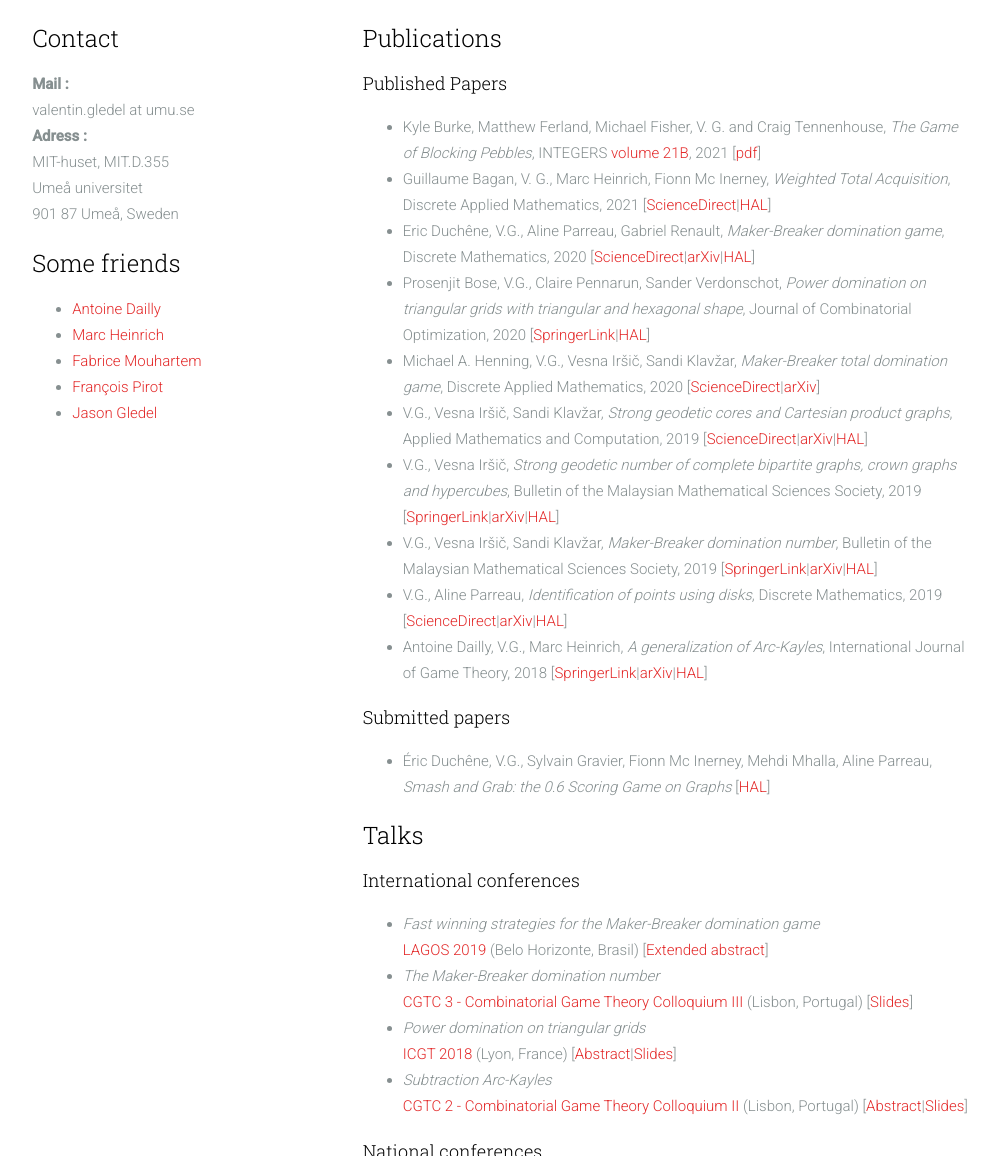
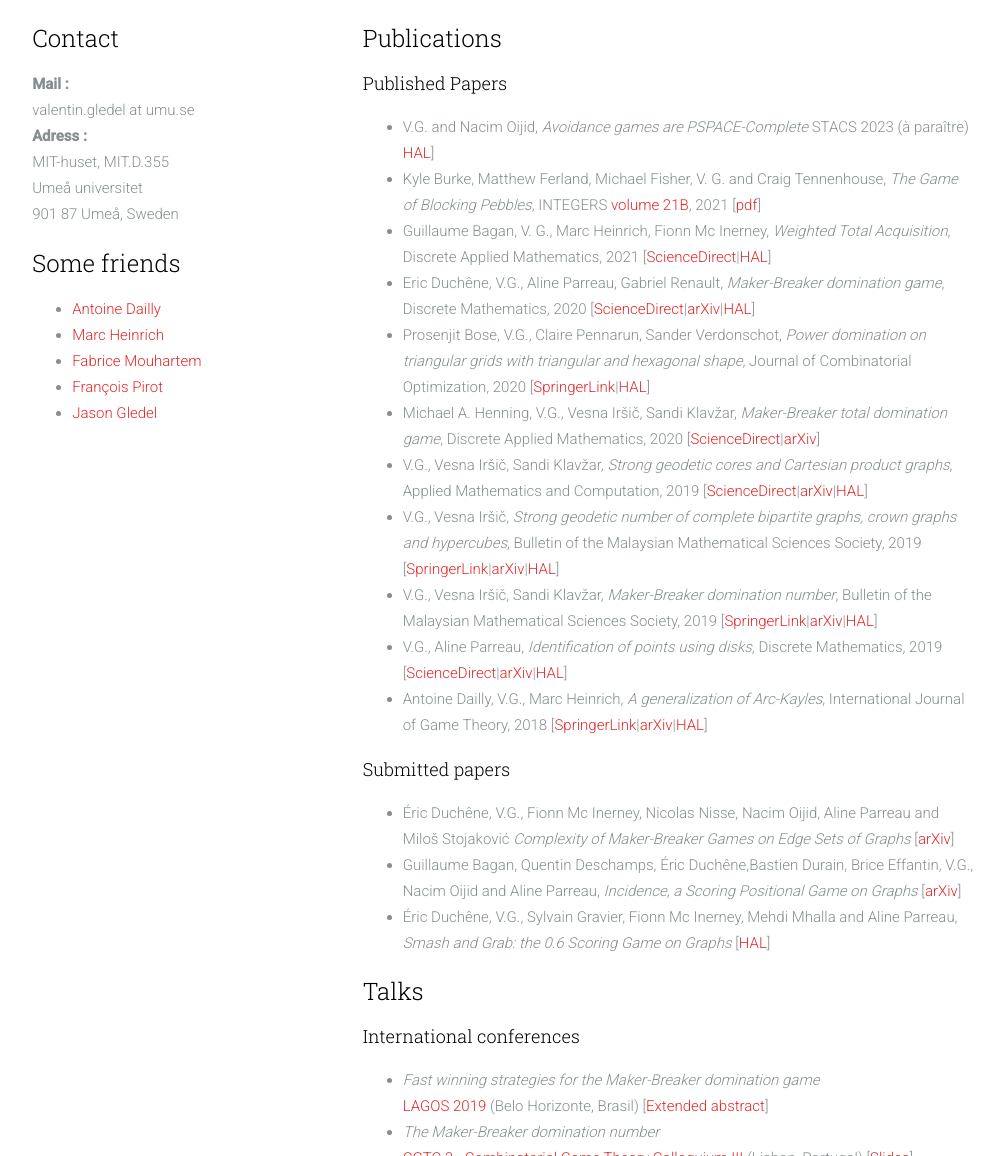
Before and after one commit to vgledel/vgledel.github.io, a plain HTML site: page research.html in a window 1280 px wide. Shown: the part 443-1599 px from the top of the page, without its empty margins (137-1141 px from the left). Drawn offline with nearby package versions, Linux system fonts and the light colour scheme.

Commit message:
add articles to website

```diff
--- a/research.html
+++ b/research.html
@@ -151,6 +151,7 @@
 										<p>
 											<h4>Published Papers</h4>
 											<ul>
+												<li>V.G. and Nacim Oijid, <em>Avoidance games are PSPACE-Complete</em> STACS 2023 (à paraître) <a href="https://hal.science/hal-03787958">HAL</a>]</li>
 												<li>Kyle Burke, Matthew Ferland, Michael Fisher, V. G. and Craig Tennenhouse, <em>The Game of Blocking Pebbles</em>, INTEGERS <a href="http://math.colgate.edu/~integers/vol21b.html">volume 21B</a>, 2021 [<a href="http://math.colgate.edu/~integers/vb2/vb2.pdf">pdf</a>]</li>
 												<li>Guillaume Bagan, V. G., Marc Heinrich, Fionn Mc Inerney, <em>Weighted Total Acquisition</em>, Discrete Applied Mathematics, 2021 [<a href="https://doi.org/10.1016/j.dam.2021.07.040">ScienceDirect</a>|<a href="https://hal.inria.fr/hal-02880093/file/weighted_total_acquisition.pdf">HAL</a>]</li>
 												<li>Eric Duchêne, V.G., Aline Parreau, Gabriel Renault, <em>Maker-Breaker domination game</em>, Discrete Mathematics, 2020 [<a href="https://doi.org/10.1016/j.disc.2020.111955">ScienceDirect</a>|<a href="https://arxiv.org/abs/1807.09479">arXiv</a>|<a href="https://hal.archives-ouvertes.fr/hal-01848805">HAL</a>]</li>
@@ -166,7 +167,9 @@
 										<p>
 											<h4>Submitted papers</h4>
 											<ul>
-												<li>Éric Duchêne, V.G., Sylvain Gravier, Fionn Mc Inerney, Mehdi Mhalla, Aline Parreau, <em>Smash and Grab: the 0.6 Scoring Game on Graphs</em> [<a href="https://hal.archives-ouvertes.fr/hal-03371099/document">HAL</a>]</li>
+												<li>Éric Duchêne, V.G., Fionn Mc Inerney, Nicolas Nisse, Nacim Oijid, Aline Parreau and Miloš Stojaković <em>Complexity of Maker-Breaker Games on Edge Sets of Graphs</em> [<a href="https://arxiv.org/abs/2302.10972">arXiv</a>]</li>
+												<li>Guillaume Bagan, Quentin Deschamps, Éric Duchêne,Bastien Durain, Brice Effantin, V.G., Nacim Oijid and Aline Parreau, <em>Incidence, a Scoring Positional Game on Graphs</em> [<a href="https://arxiv.org/abs/2211.01083">arXiv</a>]</li>
+												<li>Éric Duchêne, V.G., Sylvain Gravier, Fionn Mc Inerney, Mehdi Mhalla and Aline Parreau, <em>Smash and Grab: the 0.6 Scoring Game on Graphs</em> [<a href="https://hal.archives-ouvertes.fr/hal-03371099/document">HAL</a>]</li>
 											</ul>
 										</p>
 								</p>
```
Also changed, not shown: recherche.html (+4 -1 lines).
